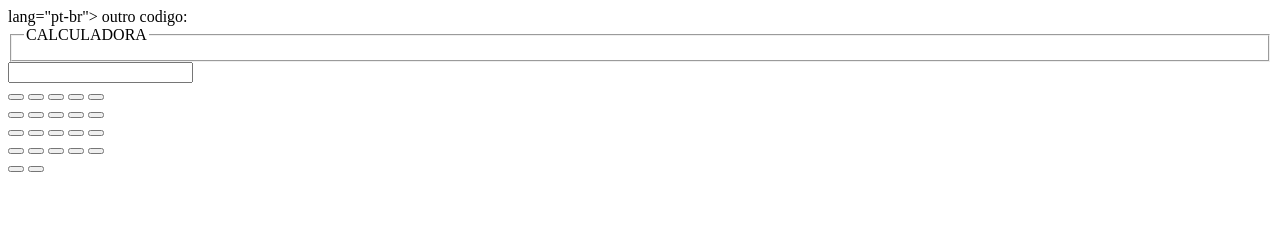
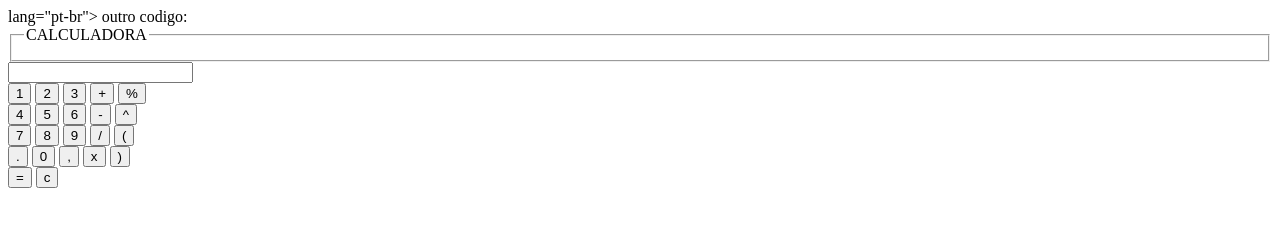
Before and after one commit to Moises-tintiliano/matem-tica_2b_2025-, a plain HTML site: page sintaxe_basica.htm in a window 1280 px wide. Drawn offline with Linux system fonts and the light colour scheme.

Commit message:
Update sintaxe_basica.htm

```diff
--- a/sintaxe_basica.htm
+++ b/sintaxe_basica.htm
@@ -33,32 +33,32 @@ outro codigo:
 </fieldset>
 <input type="text" id="visor">
 </br>
-<button></button>
-<button></button>
-<button></button>
-<button></button>
-<button></button>
+<button class="botao">1</button>
+<button class="botao">2</button>
+<button class="botao">3</button>
+<button class="botao">+</button>
+<button class="botao">%</button>
 </br>
-<button></button>
-<button></button>
-<button></button>
-<button></button>
-<button></button>
+<button class="botao">4</button>
+<button class="botao">5</button>
+<button class="botao">6</button>
+<button class="botao">-</button>
+<button class="botao">^</button>
 </br>
-<button></button>
-<button></button>
-<button></button>
-<button></button>
-<button></button>
+<button class="botao">7</button>
+<button class="botao">8</button>
+<button class="botao">9</button>
+<button class="botao">/</button>
+<button class="botao">(</button>
 </br>
-<button></button>
-<button></button>
-<button></button>
-<button></button>
-<button></button>
+<button class="botao">.</button>
+<button class="botao">0</button>
+<button class="botao">,</button>
+<button class="botao">x</button>
+<button class="botao">)</button>
 </br>
-<button></button>
-<button></button>
+<button class="botao">=</button>
+<button class="botao">c</button>
 </fieldset>
 </body>
 </html>
```
